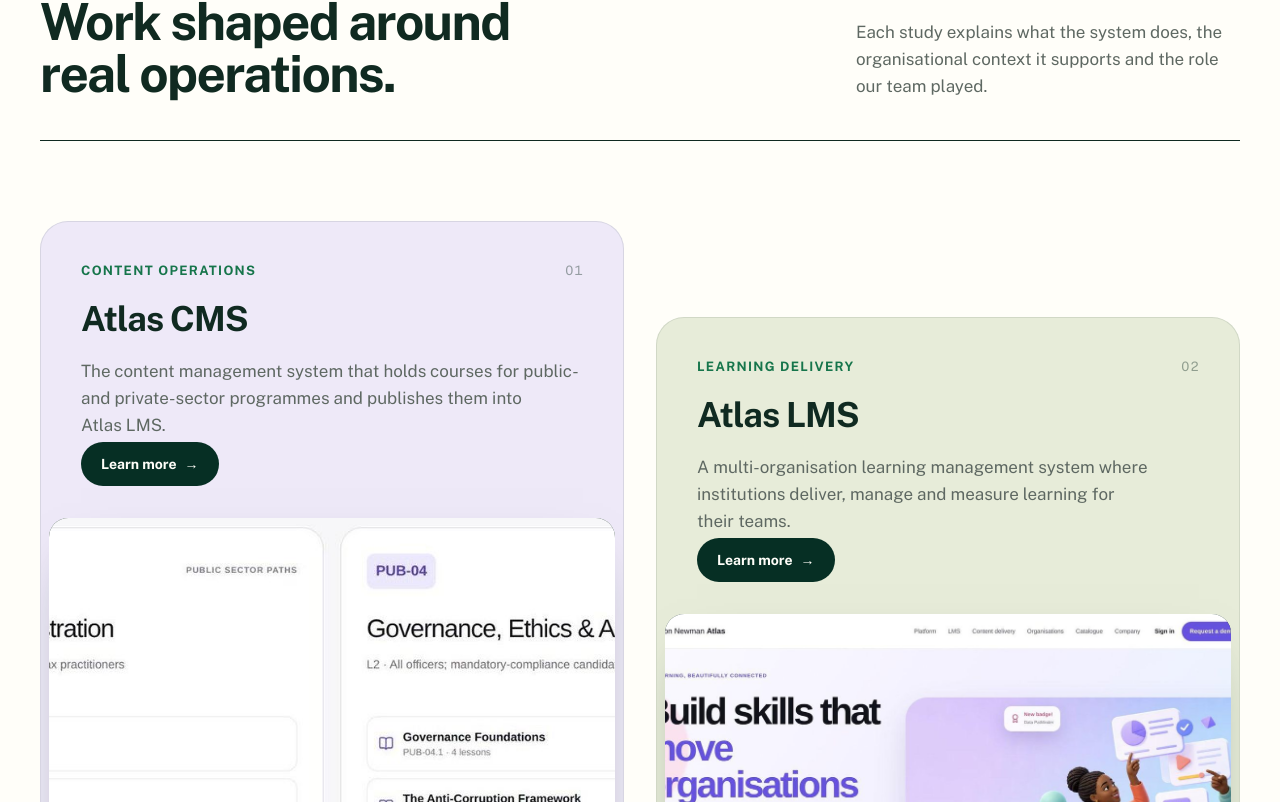
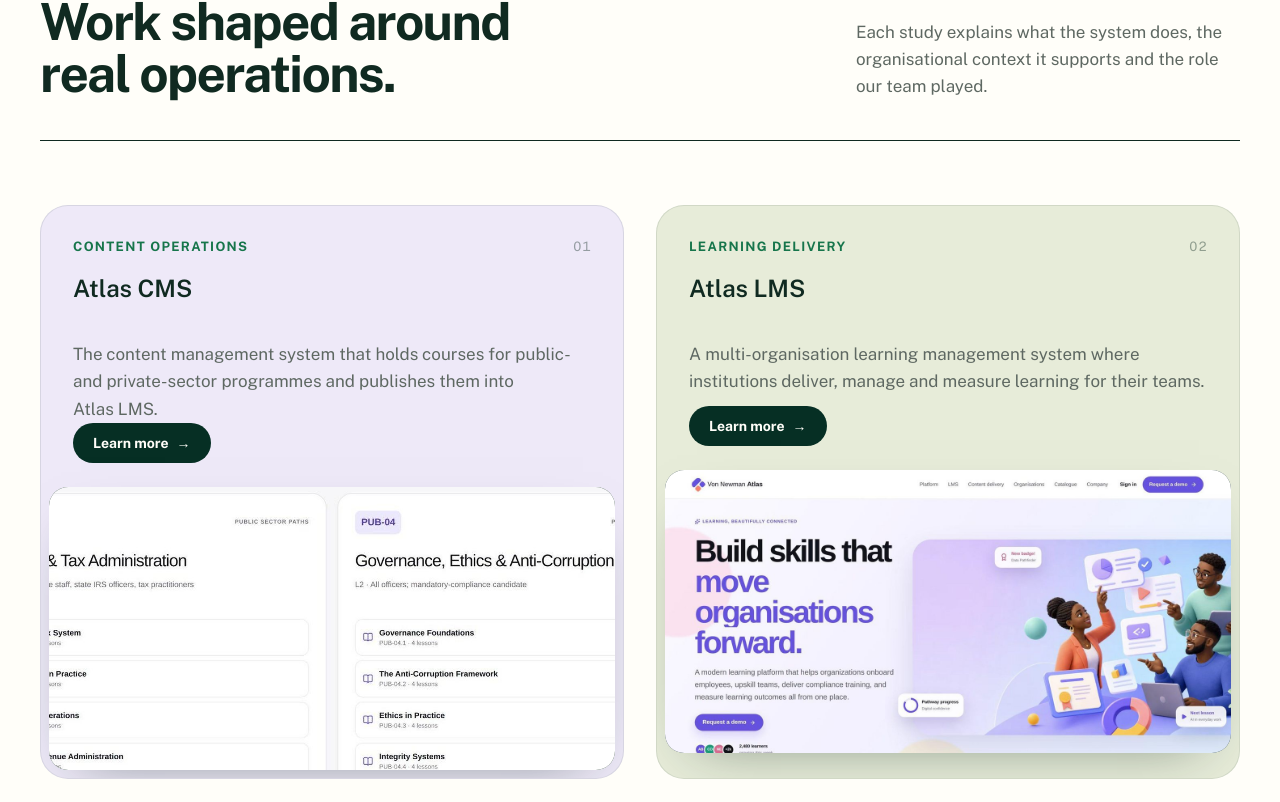
Before and after one commit to iDebugg/VonNewMan-Website, a Next.js app: page /case-studies in a window 1280 px wide. Shown: the part 778-1580 px from the top of the page. Built offline with nearby package versions, Linux system fonts and the light colour scheme; no server answers.

Commit message:
reiterartion on the case studies page

```diff
--- a/app/case-studies/page.tsx
+++ b/app/case-studies/page.tsx
@@ -85,21 +85,16 @@
               </p>
             </div>
 
-            <ul className="grid list-none gap-x-8 gap-y-20 pt-14 md:grid-cols-2 lg:pt-20">
+            <ul className="grid list-none gap-8 pt-14 md:grid-cols-2 lg:pt-16">
               {systems.map((system, index) => (
-                <li
-                  id={system.slug}
-                  key={system.slug}
-                  className={`scroll-mt-28 ${index % 2 ? "md:mt-24" : ""}`}
-                  {...reveal(index)}
-                >
+                <li id={system.slug} key={system.slug} className="scroll-mt-28" {...reveal(index)}>
                   <article
                     className={cn(
-                      "group overflow-hidden rounded-bar border border-ink/10 p-2",
+                      "group h-full overflow-hidden rounded-bar border border-ink/10 p-2",
                       studyTones[system.slug],
                     )}
                   >
-                    <div className="flex min-h-72 flex-col p-6 sm:p-8">
+                    <div className="flex min-h-64 flex-col p-5 sm:p-6">
                       <div className="flex items-start justify-between gap-4">
                         <p
                           className={cn(
@@ -119,12 +114,12 @@
                           {String(index + 1).padStart(2, "0")}
                         </span>
                       </div>
-                      <h3 className="mt-5 font-display text-[clamp(1.75rem,2.7vw,2.75rem)] leading-[1.05] font-bold tracking-[-.025em]">
+                      <h3 className="mt-4 min-h-[3.75rem] font-display text-title-lg">
                         {system.title}
                       </h3>
                       <p
                         className={cn(
-                          "mt-5 max-w-[52ch] text-body",
+                          "mt-2 line-clamp-3 max-w-[52ch] text-body",
                           system.slug === "sonar" ? "text-paper/72" : "text-slate",
                         )}
                       >
@@ -133,7 +128,7 @@
                       <Link
                         href={`/case-studies/${system.slug}`}
                         className={cn(
-                          "mt-auto inline-flex w-fit items-center gap-2 rounded-full px-5 py-3 text-label font-bold transition-transform hover:-translate-y-0.5",
+                          "mt-auto inline-flex w-fit items-center gap-2 rounded-full px-5 py-2.5 text-label font-bold transition-transform hover:-translate-y-0.5",
                           system.slug === "sonar"
                             ? "bg-lime text-ink"
                             : "bg-forest text-paper hover:bg-brand",
@@ -145,7 +140,7 @@
                     <div className="relative overflow-hidden rounded-[1.2rem] bg-paper shadow-[0_20px_55px_-32px_rgba(16,42,33,.55)]">
                       <SystemVisual
                         system={system}
-                        className="aspect-[4/3]"
+                        className="aspect-[16/8]"
                         imageClassName="transition-transform duration-700 ease-out group-hover:scale-[1.025]"
                       />
                     </div>
```
